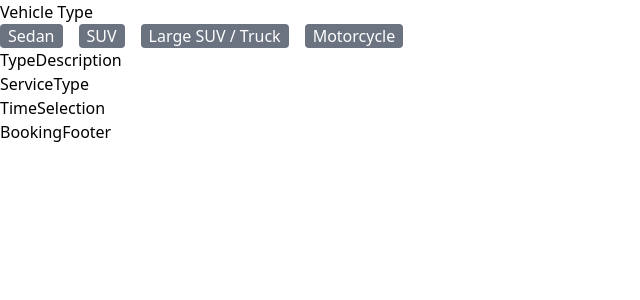
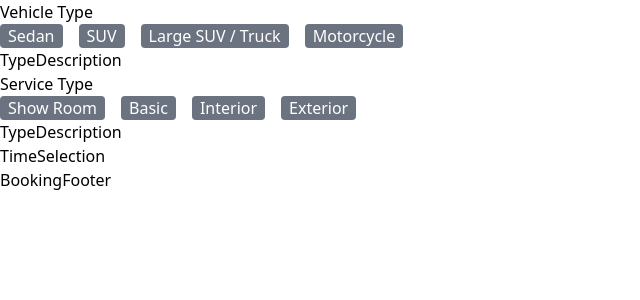
Before and after one commit to hannah-habibpour/jayplus, a React (Create React App) app: page / in a window 1280 px wide. Shown: the top 300 px of the page, without its empty margins (0-640 px from the left). Built offline with nearby package versions, Linux system fonts and the light colour scheme; the HTML template or start-up script is replaced by a standard one.

Commit message:
created serviceType section  component elements

```diff
--- a/src/components/booking/ServiceType.jsx
+++ b/src/components/booking/ServiceType.jsx
@@ -1,6 +1,16 @@
+import TypeList from "./shared/TypeList"
+import TypeDescription from "./shared/TypeDescription"
+
 function ServiceType() {
+
+  const serviceTypes = [{id : 0, name: "Show Room"}, {id : 1, name: "Basic"}, {id : 2, name: "Interior"}, {id : 3, name: "Exterior"}]
+
   return (
-    <div>ServiceType</div>
+    <section id="service-type">
+      <h3>Service Type</h3>
+      <TypeList types={serviceTypes} />
+      <TypeDescription />
+    </section>
   )
 }
 
```
